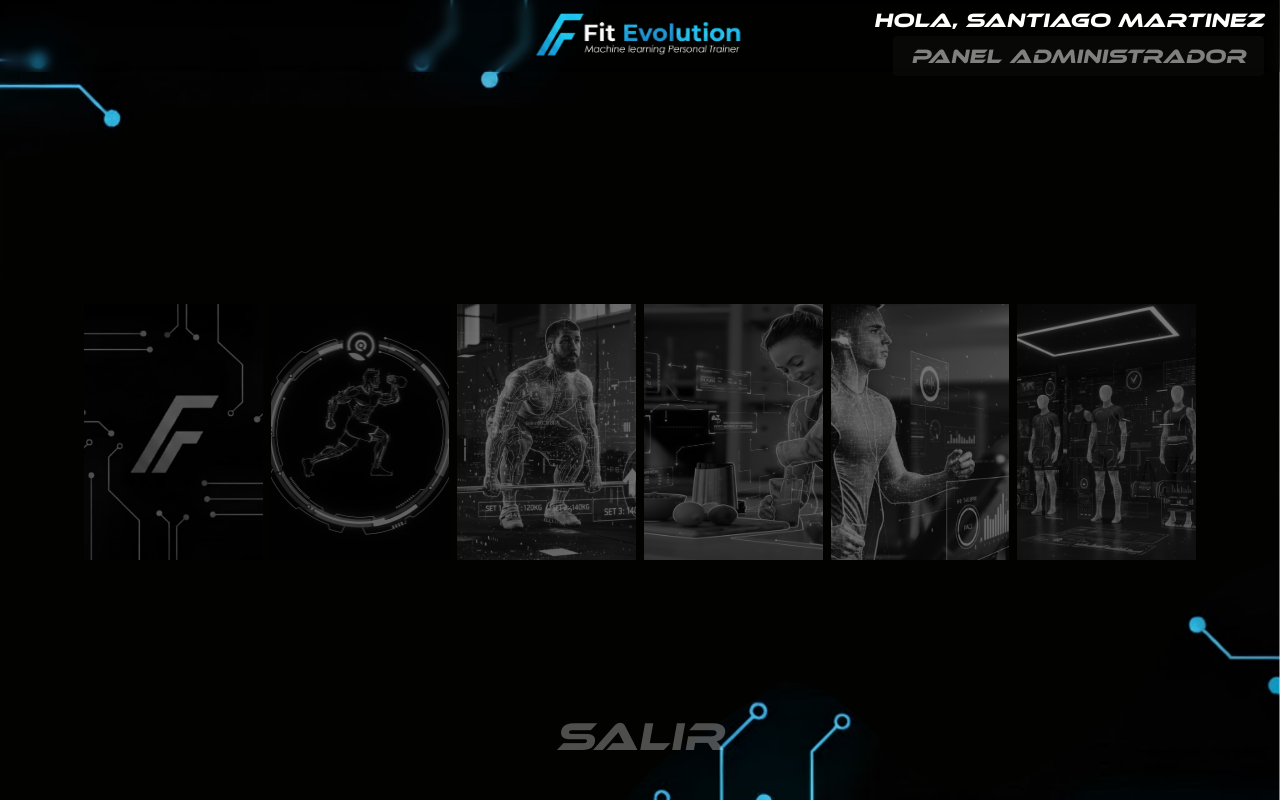
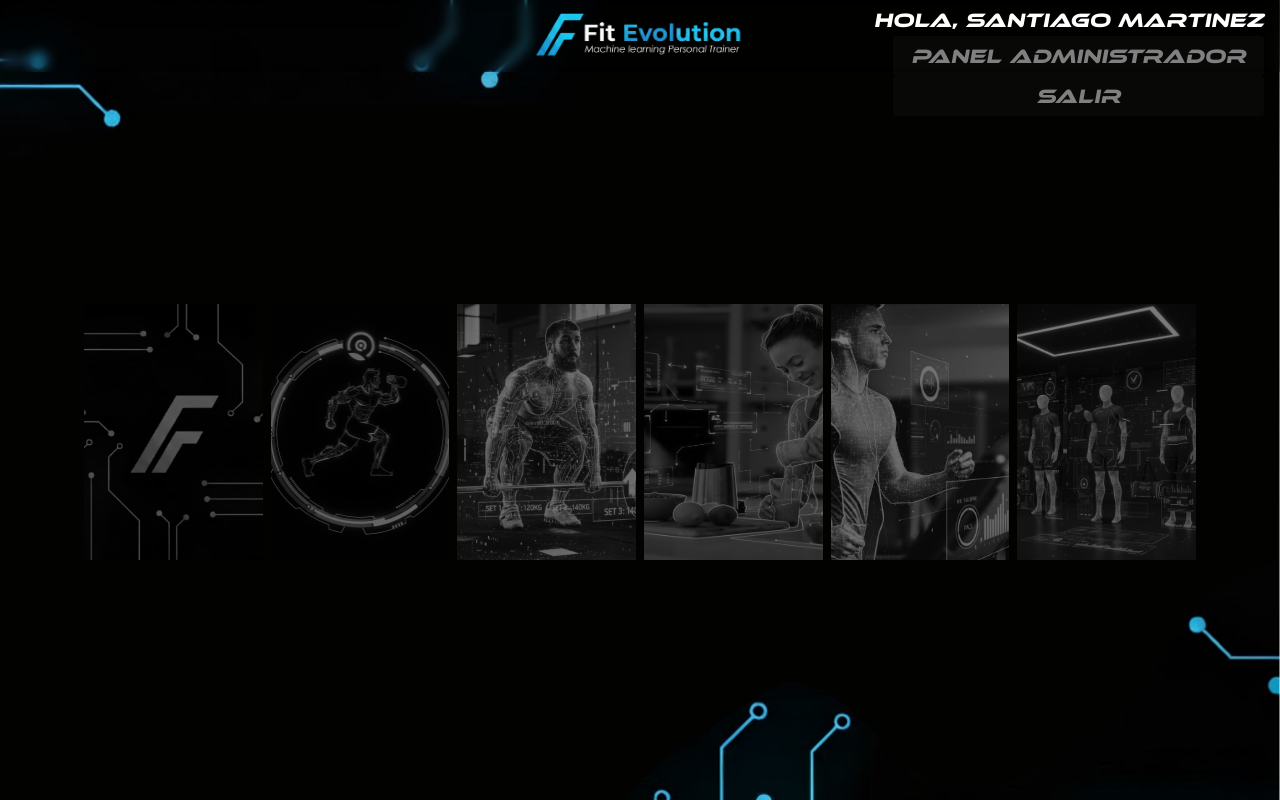
Before and after one commit to SanM2702/Fit-evolution, a Django app: page /dashboard/ in a window 1280 px wide. Run offline with Django 5.2, Linux system fonts and the light colour scheme; a user stored in the database is signed in.

Commit message:
Dashboard funcional
Menu funcional con login, logout y redireccion de paginas

```diff
--- a/FE_App/static/css/dashboard.css
+++ b/FE_App/static/css/dashboard.css
@@ -16,7 +16,6 @@ body {
   height: 100svh;
   display: grid;
   place-items: center;
-  /* use DashboardCustom as primary dashboard font (fallback to Manrope then system) */
   font-family: 'DashboardCustom', "Manrope", system-ui, sans-serif;
   background-image: url("../images/Dashboard_Background.png");
   background-size: cover;
@@ -59,6 +58,8 @@ body {
   flex-direction: column;
   align-items: flex-end;
   gap: 4px;
+  text-align: right;
+  white-space: nowrap;
 }
 
 .site-header .admin-link a {
@@ -68,9 +69,11 @@ body {
   border-radius: 4px;
   text-decoration: none;
   font-size: 0.5rem;
+  text-align: right;
 }
 
 .site-header .admin-link a:hover { opacity: 0.9; }
+
 
 /* ensure nav doesn't hide under header */
 nav { padding-top: 1.6rem; }
@@ -377,7 +380,6 @@ body {
   }
 }
 
-/* update 09/21/25: added focus on tab */
 /* ugly defines */
 a {
   nav:has(:nth-child(01 of &):is(:hover,:focus-visible)) {--p: 01;}
@@ -408,10 +410,9 @@ i {
   nav:has(:nth-child(9 of &):hover) {--z: 9;}
 }
 
-/* custom dashboard font */
+
 @font-face {
   font-family: 'DashboardCustom';
-  /* moved font into static/fonts/ */
   src: url('../fonts/Fuente_Dashboard.woff2') format('woff2');
   font-weight: 200 350;
   font-style: normal;
--- a/FE_App/templates/dashboard.html
+++ b/FE_App/templates/dashboard.html
@@ -7,17 +7,28 @@
   <link rel="stylesheet" href="{% static 'css/dashboard.css' %}">
 </head>
 <body>
-  <!-- Site header (hidden during intro, shown after) -->
+
   <header class="site-header" aria-hidden="true">
+
     <img src="{% static 'images/Letras_FitEvolution.png' %}" alt="Fit Evolution" class="site-logo">
+
     <div class="user-greeting">
       Hola, {{ user.first_name }} {{ user.last_name }}
       {% if user.is_staff %}
-      <div class="admin-link"><a href="{% url 'admin:index' %}">Panel Administrador</a></div>
+      <div class="admin-link"><a href="{% url 'admin:index' %}">Panel Administrador</a>
+        <form method="post" action="{% url 'logout' %}" style="display:inline;">
+          {% csrf_token %}
+          <div class="admin-link"><a href="{% url 'login' %}">            Salir</a></div>
+        </form>
+      </div>
+
       {% endif %}
     </div>
+
+
+
   </header>
-  <!-- Intro overlay -->
+
   <div id="intro" class="intro">
     <img src="{% static 'images/Letras_FitEvolution.png' %}" alt="Fit Evolution" class="intro-logo">
   </div>
@@ -55,7 +66,8 @@
     </a>
   </nav>
 
-  <label>salir</label>
+
+
   <script src="{% static 'js/dashboard.js' %}"></script>
 </body>
 </html>
--- a/FE_App/urls.py
+++ b/FE_App/urls.py
@@ -7,4 +7,5 @@ urlpatterns = [
     path('register/', views.register_view, name='register'),
     path('dashboard/', views.dashboard, name='dashboard'),
     path('fit-evolution/', views.fit_evolution, name='fit-evolution'),
+    path('logout/', views.logout_view, name='logout'),
 ]
--- a/FE_App/views.py
+++ b/FE_App/views.py
@@ -1,6 +1,7 @@
 from django.shortcuts import render, redirect
 from django.contrib.auth import authenticate, login
 from django.contrib import messages
+from django.contrib.auth import logout
 from django.http import HttpResponse
 from django.contrib.auth.decorators import login_required
 from django.contrib.auth.forms import UserCreationForm
@@ -15,15 +16,15 @@ def login_view(request):
 
         if user is not None:
             login(request, user)
-            messages.success(request, f'Bienvenido {username} 👋')
-            return redirect('dashboard')  # redirige a la página principal
+            messages.success(request, f'Bienvenido {username}')
+            return redirect('dashboard')  # redirige al menu principal
         else:
             messages.error(request, 'Usuario o contraseña incorrectos')
 
     return render(request, 'login.html')
 
 def home(request):
-    return HttpResponse("<h1>Bienvenido a Fit Evolution 🏋️</h1><p>Página principal del sistema.</p>")
+    return HttpResponse("<h1>Bienvenido a Fit Evolution</h1><p>Página principal del sistema.</p>")
 
 
 def register_view(request):
@@ -52,3 +53,11 @@ def dashboard(request):
 
 def fit_evolution(request):
     return render(request, 'fit-evolution.html')
+
+
+def logout_view(request):
+    """Cerrar sesión y redirigir al login. Solo acepta POST."""
+    if request.method == 'POST':
+        logout(request)
+        return redirect('login')
+    return redirect('dashboard')
--- a/FitEvolution/urls.py
+++ b/FitEvolution/urls.py
@@ -4,6 +4,6 @@ from django.shortcuts import redirect
 
 urlpatterns = [
     path('admin/', admin.site.urls),
-    path('', lambda request: redirect('login/', permanent=False)),  # 👈 redirige a /login/
+    path('', lambda request: redirect('login/', permanent=False)),
     path('', include('FE_App.urls')),
 ]
```
Also changed, not shown: db.sqlite3.
